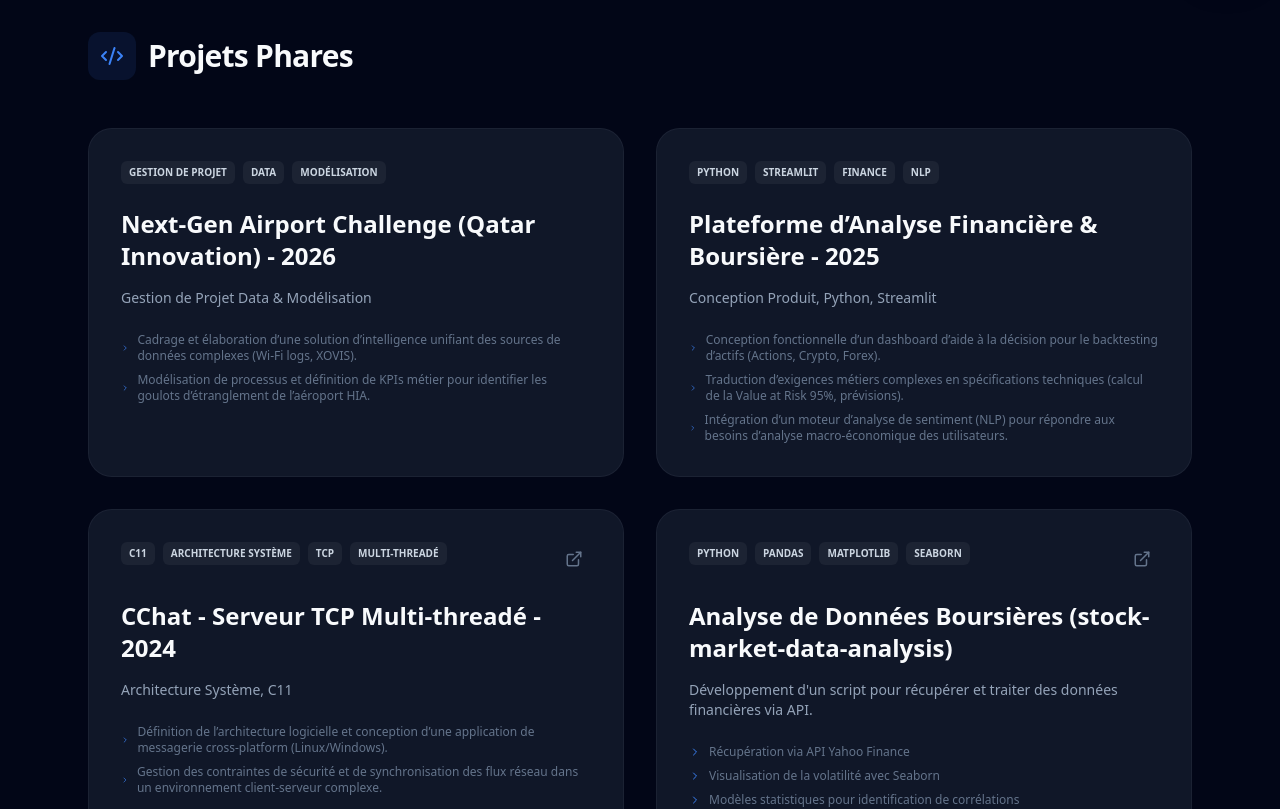
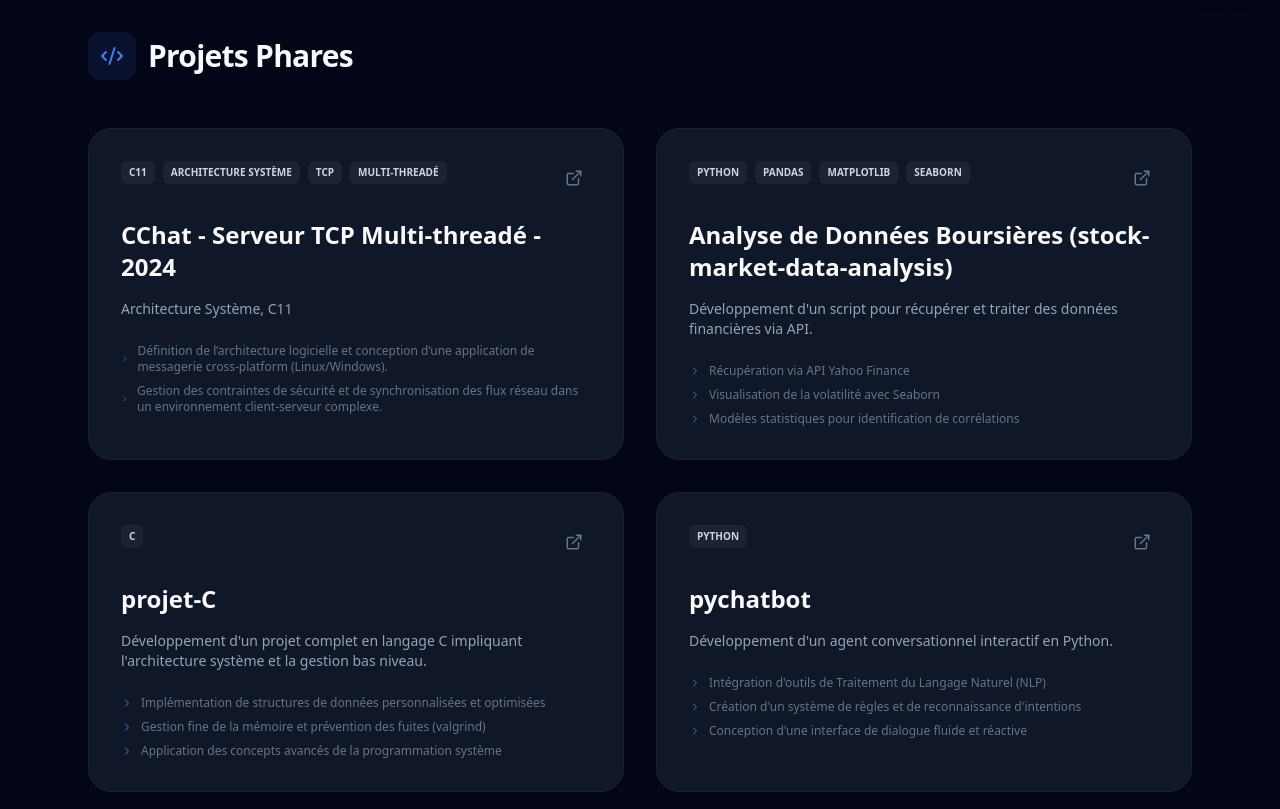
Before and after one commit to afon300/afon300.github.io, a React (Vite) app: page / in a window 1280 px wide. Shown: the part 820-1629 px from the top of the page. Built offline with nearby package versions, Linux system fonts and the light colour scheme; the HTML template or start-up script is replaced by a standard one.

Commit message:
update projects to reflect github pins

```diff
--- a/src/data/portfolio.ts
+++ b/src/data/portfolio.ts
@@ -111,32 +111,6 @@ export const portfolioData = {
   ],
   projects: [
     {
-      tech: ["Gestion de Projet", "Data", "Modélisation"],
-      fr: {
-        title: "Next-Gen Airport Challenge (Qatar Innovation) - 2026",
-        description: "Gestion de Projet Data & Modélisation",
-        details: ["Cadrage et élaboration d’une solution d’intelligence unifiant des sources de données complexes (Wi-Fi logs, XOVIS).", "Modélisation de processus et définition de KPIs métier pour identifier les goulots d’étranglement de l’aéroport HIA."]
-      },
-      en: {
-        title: "Next-Gen Airport Challenge (Qatar Innovation) - 2026",
-        description: "Data Project Management & Modeling",
-        details: ["Scoping and development of an intelligence solution unifying complex data sources (Wi-Fi logs, XOVIS).", "Process modeling and definition of business KPIs to identify bottlenecks at HIA airport."]
-      }
-    },
-    {
-      tech: ["Python", "Streamlit", "Finance", "NLP"],
-      fr: {
-        title: "Plateforme d’Analyse Financière & Boursière - 2025",
-        description: "Conception Produit, Python, Streamlit",
-        details: ["Conception fonctionnelle d’un dashboard d’aide à la décision pour le backtesting d’actifs (Actions, Crypto, Forex).", "Traduction d’exigences métiers complexes en spécifications techniques (calcul de la Value at Risk 95%, prévisions).", "Intégration d’un moteur d’analyse de sentiment (NLP) pour répondre aux besoins d’analyse macro-économique des utilisateurs."]
-      },
-      en: {
-        title: "Financial & Stock Market Analysis Platform - 2025",
-        description: "Product Design, Python, Streamlit",
-        details: ["Functional design of a decision-support dashboard for asset backtesting (Stocks, Crypto, Forex).", "Translation of complex business requirements into technical specifications (95% Value at Risk calculation, forecasting).", "Integration of a sentiment analysis engine (NLP) to meet users' macroeconomic analysis needs."]
-      }
-    },
-    {
       tech: ["C11", "Architecture Système", "TCP", "Multi-threadé"],
       link: "https://github.com/afon300/CChat",
       fr: {
```
